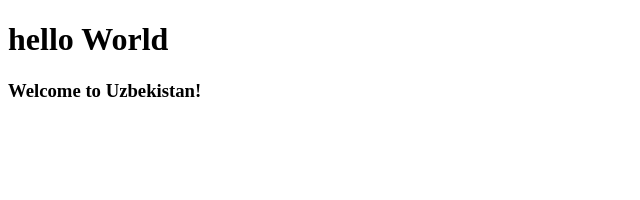
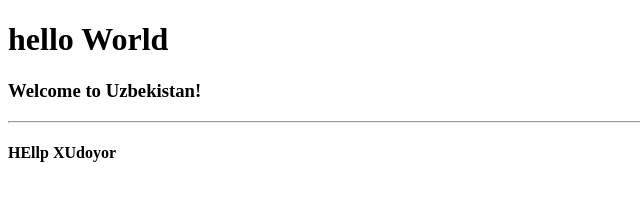
Before and after one commit to KuchkarovMurodbek/first, a plain HTML site: page index.html in a window 1280 px wide. Shown: the whole page, without its empty margins (0-640 px from the left). Drawn offline with Linux system fonts and the light colour scheme.

Commit message:
ozgggardi

```diff
--- a/index.html
+++ b/index.html
@@ -12,5 +12,7 @@
 
 
     <h3>Welcome to Uzbekistan!</h3>
+    <hr>
+    <h4>HEllp XUdoyor</h4>
 </body>
 </html>
```
